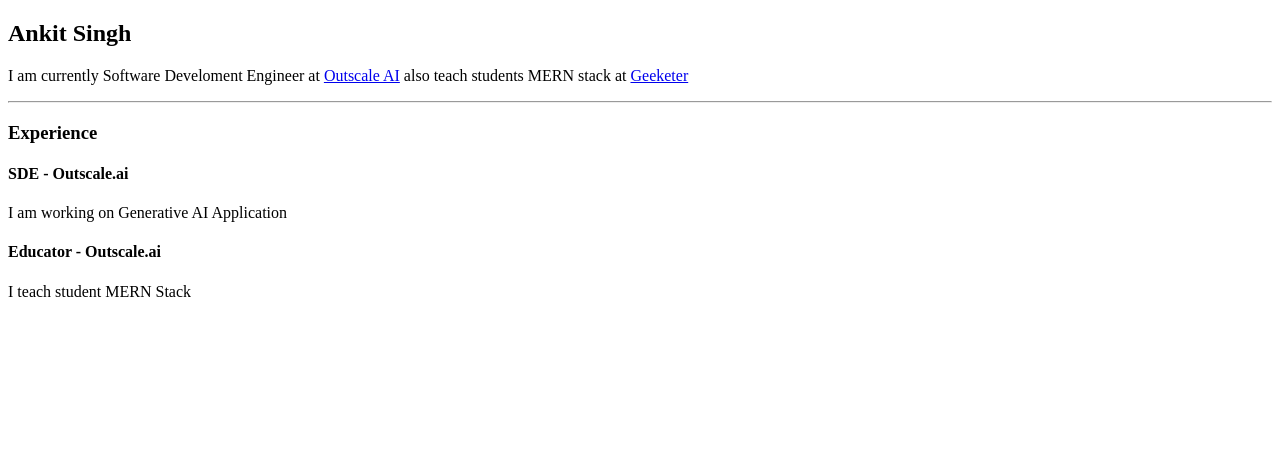
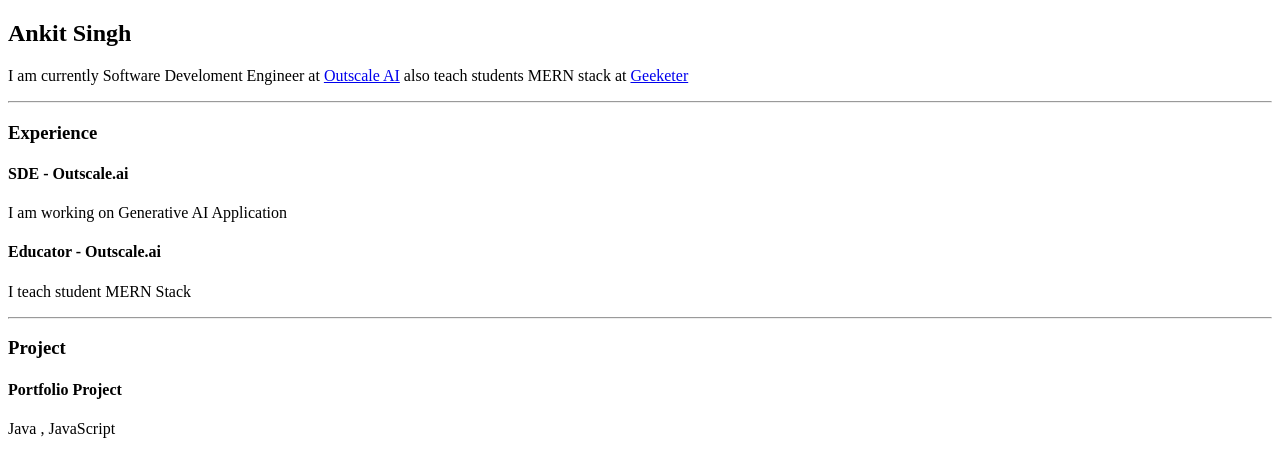
Before and after one commit to asingh88029/geekster-fs25-portfolio-tutorial, a plain HTML site: page index.html in a window 1280 px wide. Drawn offline with Linux system fonts and the light colour scheme.

Commit message:
add project

```diff
--- a/index.html
+++ b/index.html
@@ -24,5 +24,14 @@
             <p>I teach student MERN Stack</p>
         </div>
     </div>
+    <hr>
+    <div>
+        <h3>Project</h3>
+        <div>
+            <h4>Portfolio Project</h4>
+            <p>Java , JavaScript</p>
+        </div>
+    </div>
+
 </body>
 </html>
```
